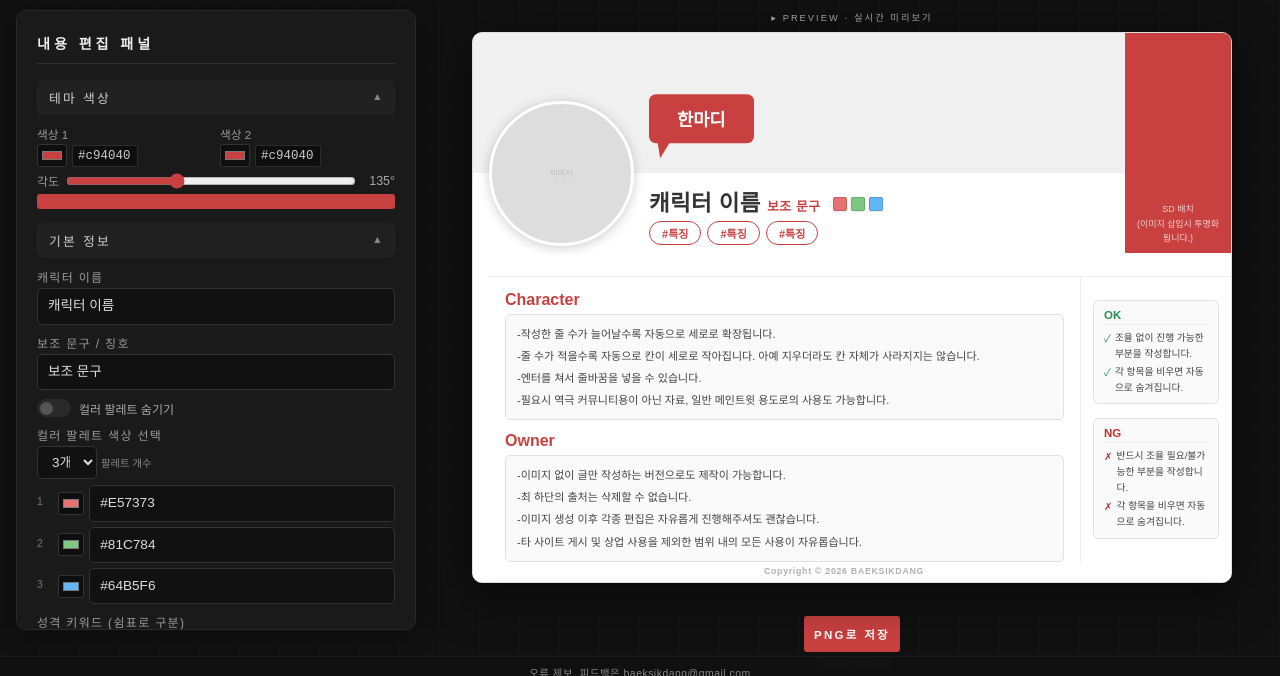
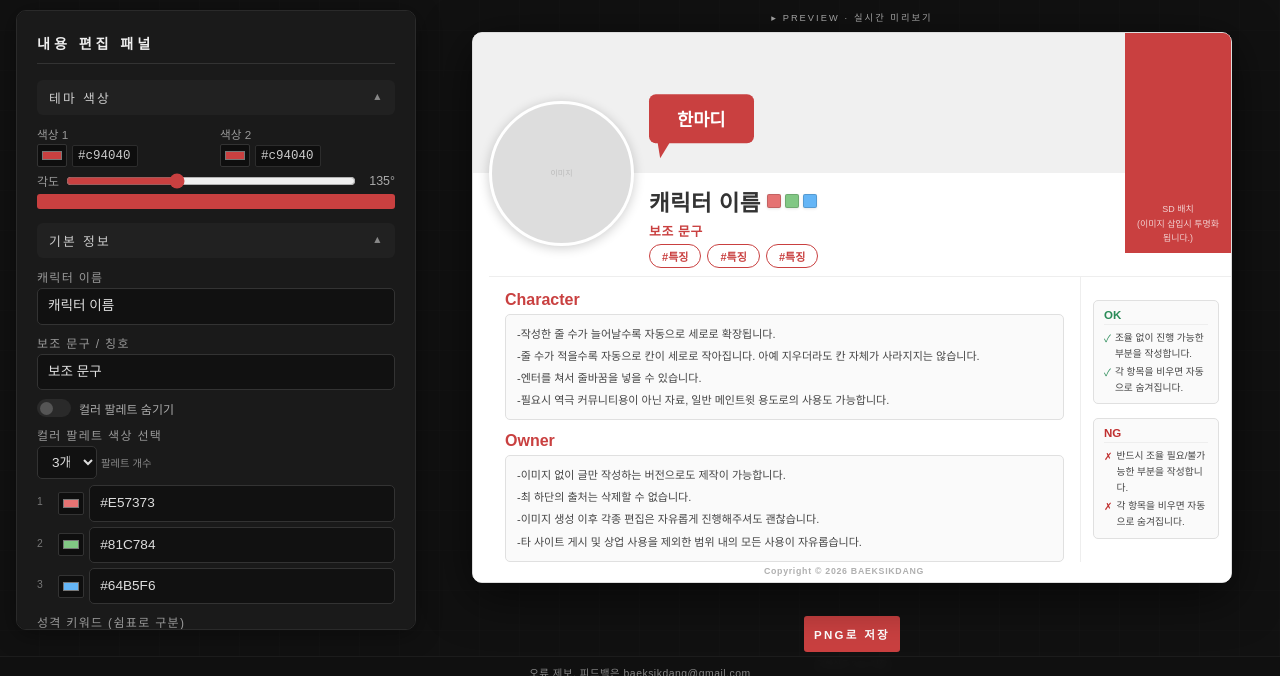
Before and after one commit to Baekro/makecard, a plain HTML site: page index.html in a window 1280 px wide. Shown: the part 112-788 px from the top of the page. Drawn offline with nearby package versions, Linux system fonts and the light colour scheme; a web font is replaced by a local one.

Commit message:
20260302

```diff
--- a/index.html
+++ b/index.html
@@ -792,8 +792,13 @@
 
         .name-block {
             display: flex;
-            align-items: baseline;
-            gap: 6px;
+            flex-direction: column;
+            gap: 4px;
+        }
+
+        .name-row {
+            display: flex;
+            align-items: center;
         }
 
         .d-name {
@@ -1129,7 +1134,7 @@
                             </label>
                             <label
                                 style="display:flex;align-items:center;gap:4px;font-size:.7rem;color:#999;cursor:pointer;">
-                                <input type="radio" name="kw-text" value="dark" onchange="setKwStyle()"> #2C2C2E
+                                <input type="radio" name="kw-text" value="dark" onchange="setKwStyle()"> 다크
                             </label>
                         </div>
                     </div>
@@ -1321,7 +1326,7 @@
                 </div>
             </div>
 
-            <button class="btn-reset" onclick="doReset()">⚠️ 전체 초기화</button>
+            <button class="btn-reset" onclick="doReset()">전체 초기화</button>
 
         </div>
 
@@ -1350,9 +1355,11 @@
 
                 <div class="keyword-positioner" id="keyword-positioner">
                     <div class="name-block">
-                        <div id="d-name" class="d-name">캐릭터 이름</div>
+                        <div class="name-row">
+                            <div id="d-name" class="d-name">캐릭터 이름</div>
+                            <div id="d-palette" class="d-palette"></div>
+                        </div>
                         <div id="d-sub" class="d-sub">보조 문구</div>
-                        <div id="d-palette" class="d-palette"></div>
                     </div>
                     <div class="keyword-zone" id="keyword-zone">
                         <span class="kchip">#특징</span>
```
